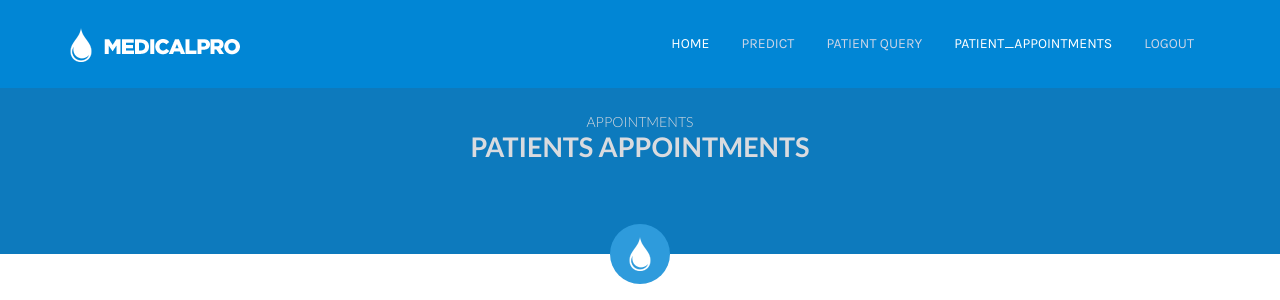
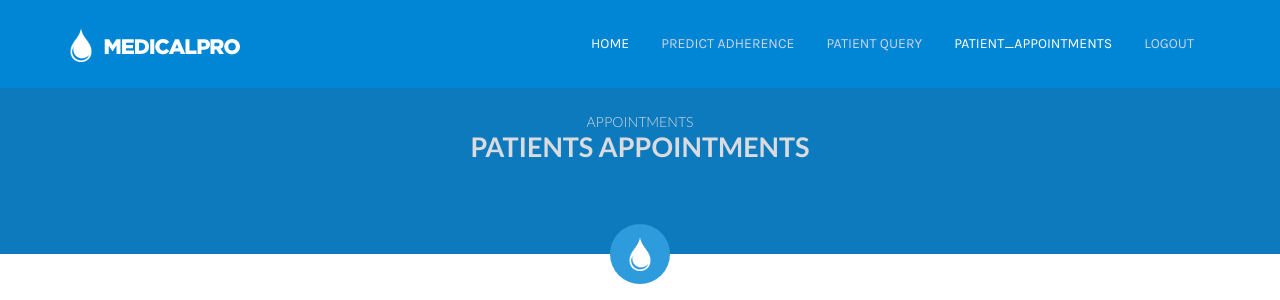
Before and after one commit to payaljindal/Nemesis, a Python web app: template flask/templates/patient_appointments.html in a window 1280 px wide. Shown: the top 300 px of the page. Run offline with Jinja, Linux system fonts and the light colour scheme; the template is opened without the code that fills it, so the values that code supplies are empty.

Commit message:
Update patient_appointments.html

```diff
--- a/flask/templates/patient_appointments.html
+++ b/flask/templates/patient_appointments.html
@@ -92,7 +92,7 @@
                             <li><a href="single-service.html">single service</a></li>
                         </ul>
                     </li> -->
-                    <li > <a href="/predict">Predict</a></li>
+                    <li > <a href="/predict">Predict Adherence</a></li>
                     <li ><a href="/patient_query">Patient Query</a></li>
                     <li class="active"><a href="/patient_appointments">patient_appointments</a></li>
                     <li><a href="/">Logout</a></li>
```
